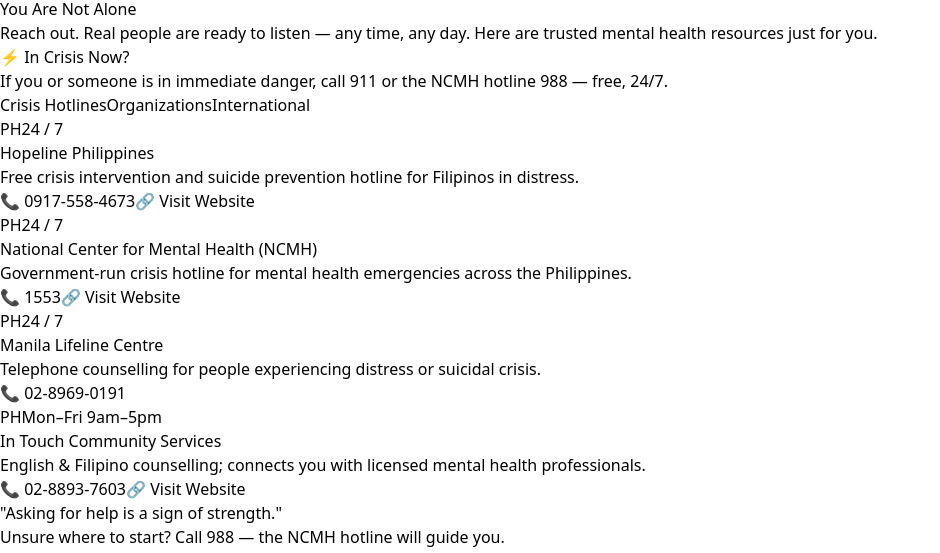
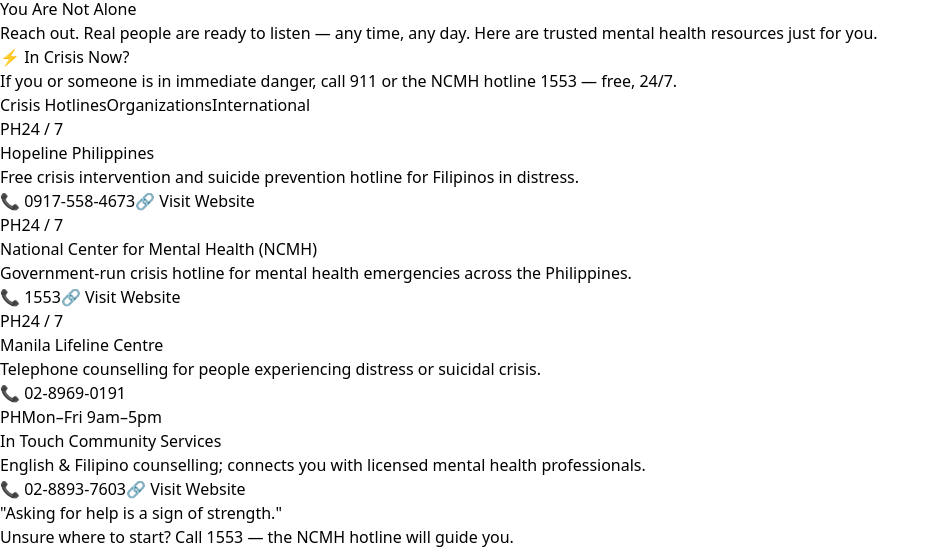
Before and after one commit to rikdanielperrincics-rgb/Tanikala, a React app in the folder frontend/: page /Contacts in a window 1280 px wide. Shown: the part 317-870 px from the top of the page, without its empty margins (0-940 px from the left). Built offline with nearby package versions, Linux system fonts and the light colour scheme; the HTML template or start-up script is replaced by a standard one.

Commit message:
Contacts Adjustments

```diff
--- a/frontend/src/pages/Contacts.jsx
+++ b/frontend/src/pages/Contacts.jsx
@@ -99,7 +99,7 @@
             If you or someone is in immediate danger, call{" "}
             <a href="tel:911" className="text-[#DD6CB1] underline underline-offset-2 font-black">911</a>{" "}
             or the NCMH hotline{" "}
-            <a href="tel:1553" className="text-[#DD6CB1] underline underline-offset-2 font-black">988</a>{" "}
+            <a href="tel:1553" className="text-[#DD6CB1] underline underline-offset-2 font-black">1553</a>{" "}
             — free, 24/7.
           </p>
         </div>
@@ -137,7 +137,7 @@
             <p className="text-sm font-semibold text-[#584A6A]">
               Unsure where to start?{" "}
               <a href="tel:1553" className="text-[#512B7C] underline underline-offset-2 font-black">
-                Call 988
+                Call 1553
               </a>{" "}
               — the NCMH hotline will guide you.
             </p>
```
